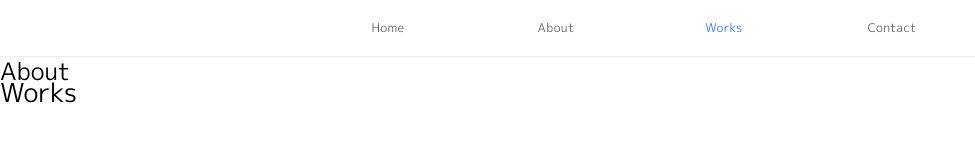
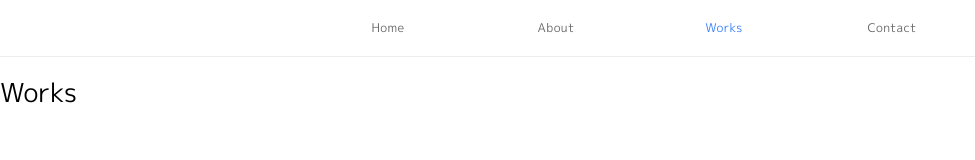
Before and after one commit to t-shinkai00/portfolio_ver2, a React (Create React App) app: page /about in a window 1280 px wide. Both pictures are taken after a click on the tab "Works". Shown: the top 160 px of the page, without its empty margins (0-975 px from the left). Built offline with nearby package versions, Linux system fonts and the light colour scheme.

Commit message:
created initial state of page

```diff
--- a/src/pages/About.js
+++ b/src/pages/About.js
@@ -1,14 +1,14 @@
 import React from "react";
-import { IonPage, IonLabel } from "@ionic/react";
+import { IonPage, IonContent } from "@ionic/react";
 
 import "../theme/variables.css";
 
 function About() {
   return (
-    <IonPage>
-      <IonLabel>
+    <IonPage fullscreen>
+      <IonContent>
         <h1>About</h1>
-      </IonLabel>
+      </IonContent>
     </IonPage>
   );
 }
--- a/src/pages/Contact.js
+++ b/src/pages/Contact.js
@@ -1,10 +1,13 @@
 import React from "react";
+import { IonContent, IonPage } from "@ionic/react";
 
 function Contact() {
   return (
-    <div>
-      <h1>Contact</h1>
-    </div>
+    <IonPage fullscreen>
+      <IonContent>
+        <h1>Contact</h1>
+      </IonContent>
+    </IonPage>
   );
 }
 
--- a/src/pages/Works.js
+++ b/src/pages/Works.js
@@ -1,10 +1,13 @@
 import React from "react";
+import { IonPage, IonContent } from "@ionic/react";
 
 function Works() {
   return (
-    <div>
-      <h1>Works</h1>
-    </div>
+    <IonPage fullscreen>
+      <IonContent>
+        <h1>Works</h1>
+      </IonContent>
+    </IonPage>
   );
 }
 
```
